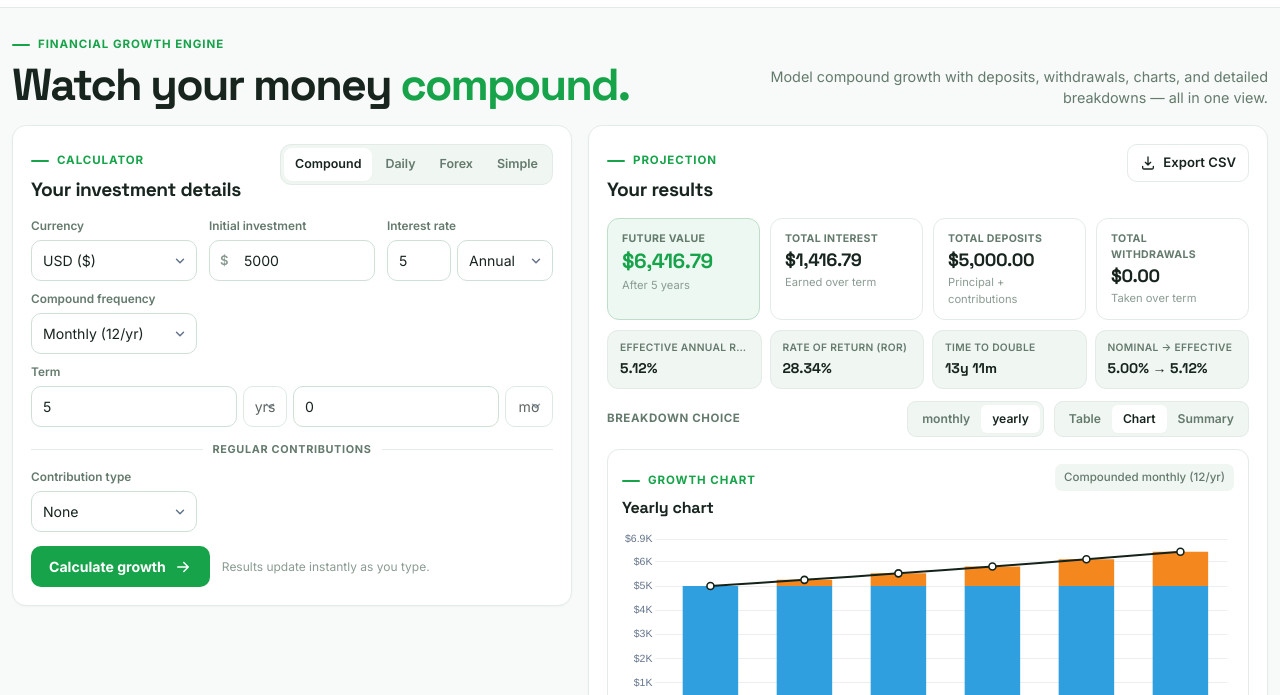
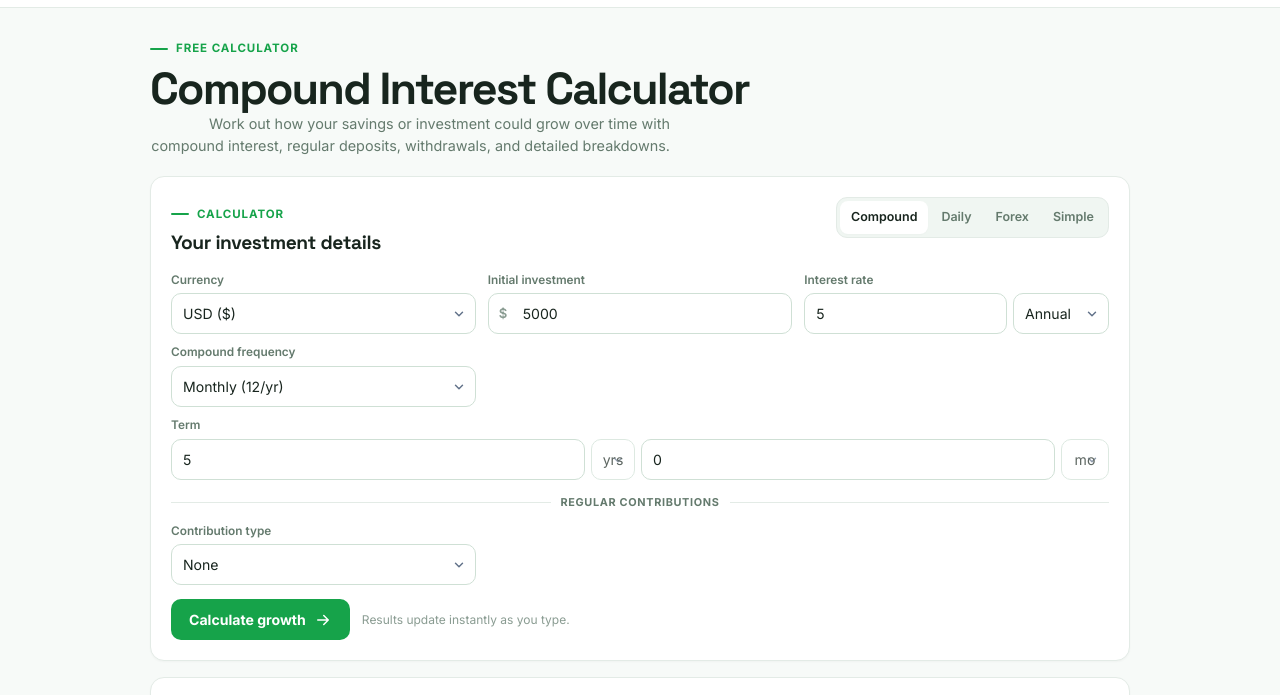
Before and after one commit to pramod27co/compoundinterestcalculatorlab.github.io, a plain HTML site: page index.html in a window 1280 px wide. Shown: the part 51-746 px from the top of the page. Drawn offline with Linux system fonts and the light colour scheme.

Commit message:
Simplify layout to clean reference-style calculator
Single-column centered layout, compact hero, plain title/copy inspired by classic calculator sites. Keep all features and green minimal theme.

```diff
--- a/index.html
+++ b/index.html
@@ -71,11 +71,9 @@
 
   <main class="container main-content">
     <section class="hero">
-      <div>
-        <p class="eyebrow">Financial Growth Engine</p>
-        <h1>Watch your money <span class="gradient-text">compound.</span></h1>
-      </div>
-      <p class="hero-sub">Model compound growth with deposits, withdrawals, charts, and detailed breakdowns — all in one view.</p>
+      <p class="eyebrow">Free calculator</p>
+      <h1>Compound Interest Calculator</h1>
+      <p class="hero-sub">Work out how your savings or investment could grow over time with compound interest, regular deposits, withdrawals, and detailed breakdowns.</p>
     </section>
 
     <div class="calculator-shell">
--- a/styles.css
+++ b/styles.css
@@ -119,9 +119,9 @@ button { cursor: pointer; }
 [data-theme="dark"] .icon-sun { display: none; }
 [data-theme="dark"] .icon-moon { display: block; }
 
-.main-content { padding: 20px 0 32px; }
-.hero { display: flex; align-items: flex-end; justify-content: space-between; gap: 16px; margin: 0 0 16px; text-align: left; }
-.hero > :first-child { flex: 1; }
+.main-content { padding: 24px 0 40px; }
+.hero { max-width: 980px; margin: 0 auto 20px; text-align: left; }
+.hero > :first-child { max-width: 720px; }
 .eyebrow, .panel-eyebrow {
   display: inline-flex;
   align-items: center;
@@ -159,9 +159,11 @@ button { cursor: pointer; }
 
 .calculator-shell {
   display: grid;
-  grid-template-columns: minmax(0, 560px) minmax(0, 1fr);
+  grid-template-columns: 1fr;
   gap: 16px;
   align-items: start;
+  max-width: 980px;
+  margin: 0 auto;
 }
 .panel {
   background: var(--bg-elev-solid);
@@ -169,8 +171,8 @@ button { cursor: pointer; }
   border-radius: var(--radius);
   box-shadow: var(--shadow);
 }
-.form-panel { padding: 18px; position: sticky; top: 64px; }
-.results-panel { padding: 18px; min-width: 0; }
+.form-panel { padding: 20px; }
+.results-panel { padding: 20px; min-width: 0; }
 .panel-head {
   display: flex;
   align-items: flex-start;
@@ -518,6 +520,9 @@ select.control {
   grid-template-columns: repeat(3, minmax(0, 1fr));
   gap: 12px;
   margin-top: 16px;
+  max-width: 980px;
+  margin-left: auto;
+  margin-right: auto;
 }
 .info-card {
   display: flex;
```
